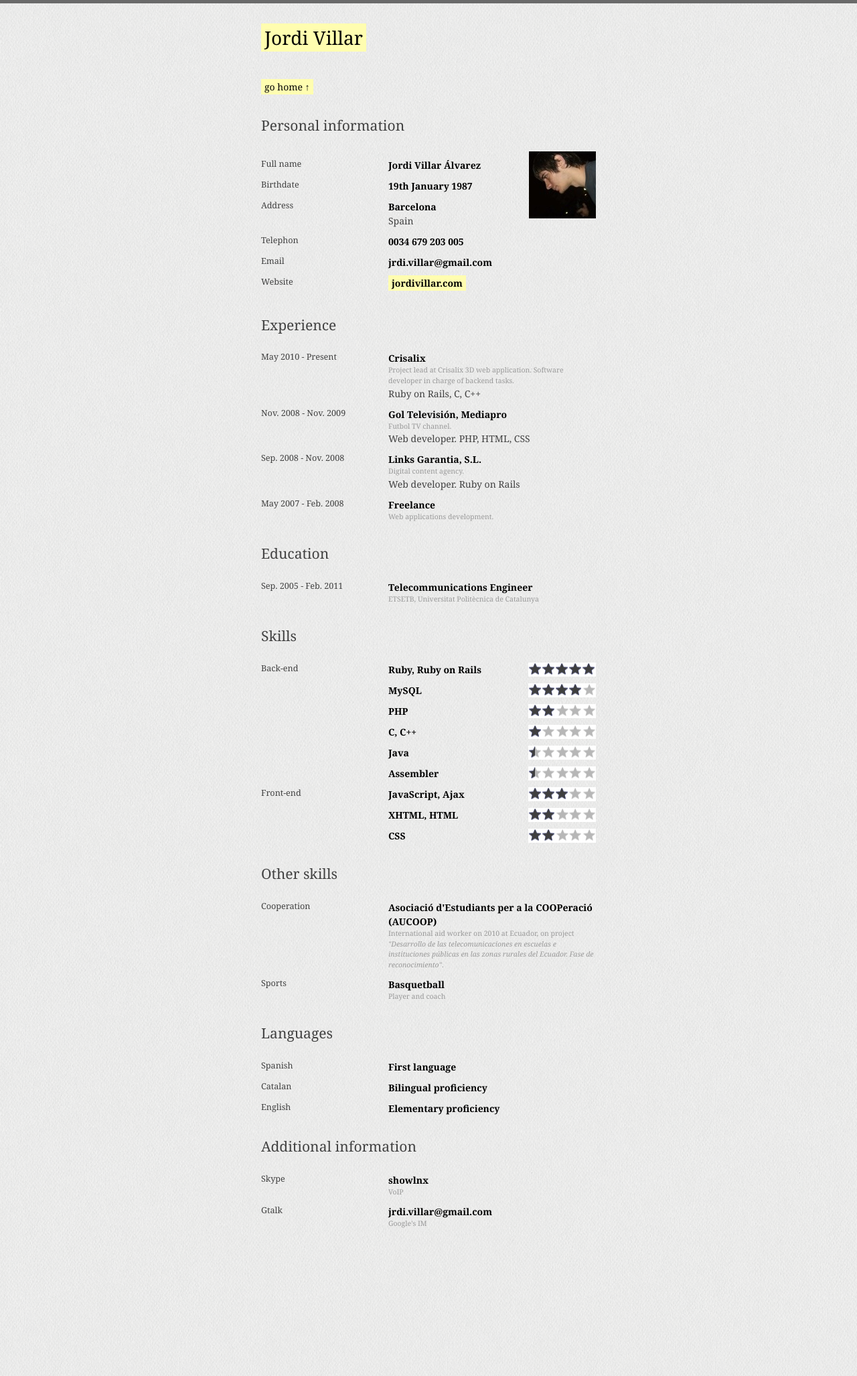
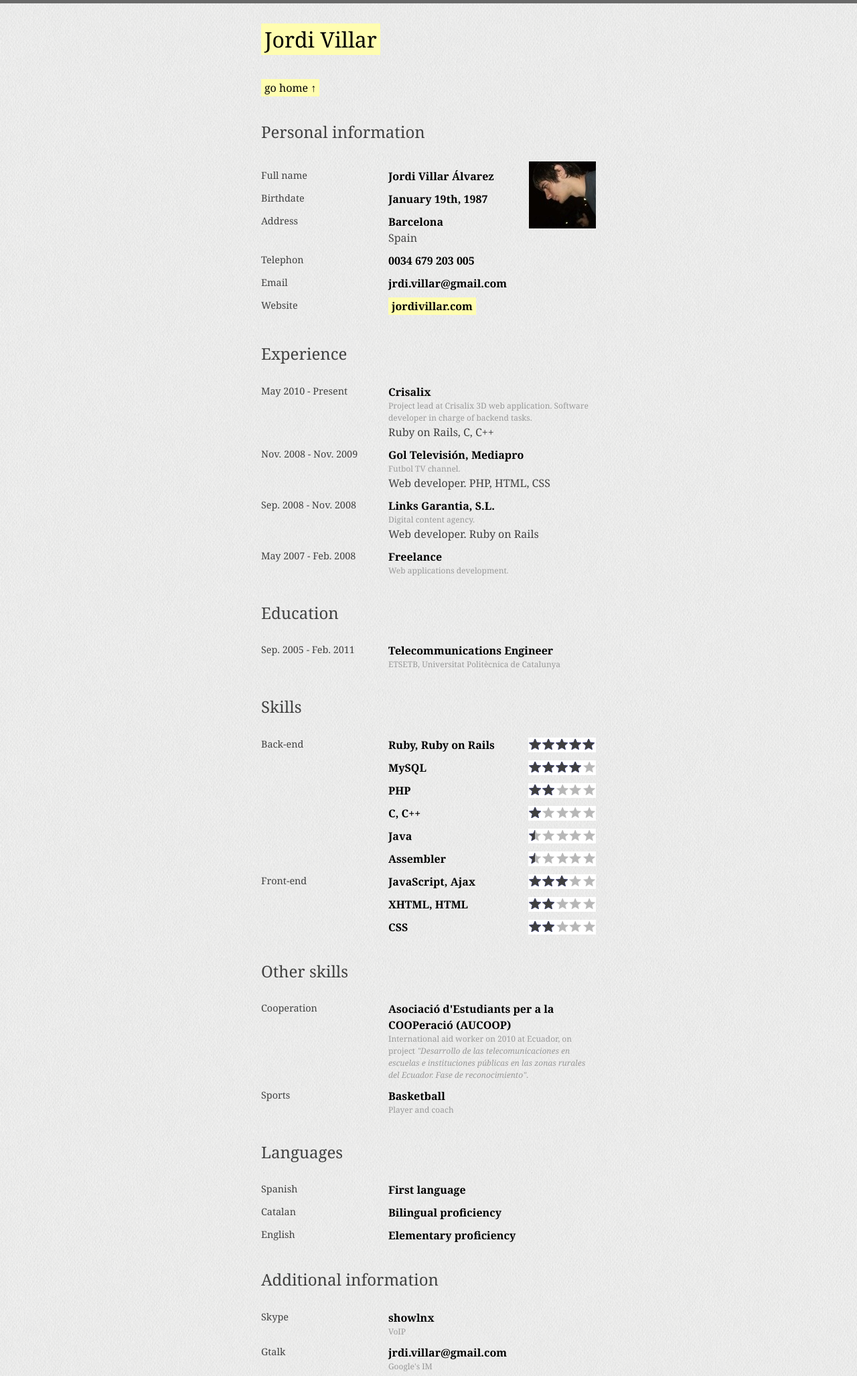
Before and after one commit to jrdi/jrdi.github.com, a Jekyll site: the page built from cv.html, in a window 1280 px wide. Shown: the whole page at 67% size. Built offline with Jekyll 4.4.1, drawn with Linux system fonts in a browser that asks for light colours; Markdown is read by kramdown in place of the engine named in the settings; before the commit the page ends 1839 px from its top, so only the background shows below that.

Commit message:
fix some bugs

```diff
--- a/_layouts/page.html
+++ b/_layouts/page.html
@@ -2,5 +2,5 @@
 layout: default
 ---
 
-<a href="/">go home ↑</a>
+<a href="/blog">go home ↑</a>
 {{ content }}
--- a/cv.html
+++ b/cv.html
@@ -10,7 +10,7 @@
 			<li><span>Full name</span>
 			<strong>Jordi Villar Álvarez</strong></li>
 			<li><span>Birthdate</span>
-			<strong>19th January 1987</strong></li>
+			<strong>January 19th, 1987</strong></li>
 			<address class="adr">
 				<li><span>Address</span>
 				<strong class="region">Barcelona</strong>
@@ -65,7 +65,7 @@
 	<ul>
 	  <li><span class="skill">Cooperation</span><strong>Asociació d'Estudiants per a la COOPeració (AUCOOP)</strong>
 		<small>International aid worker on 2010 at Ecuador, on project <em>"Desarrollo de las telecomunicaciones en escuelas e instituciones públicas en las zonas rurales del Ecuador. Fase de reconocimiento"</em>.</small></li>
-		<li><span class="skill">Sports</span><strong>Basquetball</strong>
+		<li><span class="skill">Sports</span><strong>Basketball</strong>
 		<small>Player and coach</small></li>
 	</ul>
 
--- a/index.html
+++ b/index.html
@@ -8,13 +8,13 @@
 <p>More information about me:</p>
 <ul class="square">
     <li>
-        <a href="/cv.html">Curriculum vitae</a>
+        <a href="/cv">Curriculum vitae</a>
     </li>
     <li>
         <a href="https://github.com/jrdi">GitHub</a>
     </li>
     <li>
-        <a href="http://es.linkedin.com/in/jordivillar">LinkedIn</a>
+        <a href="http://linkedin.com/in/jordivillar">LinkedIn</a>
     </li>
     <li>
         If you want to know more about me or my work, please contact me.
--- a/stylesheets/screen.css
+++ b/stylesheets/screen.css
@@ -56,7 +56,7 @@
 /* Layout */
 body {
 	color: #414141;
-	font: 14px/1.5 Georgia, Helvetica, Arial, sans-serif;
+	font: 1em/1.5 Georgia, Helvetica, Arial, sans-serif;
 	background: url('/images/fabric_1.png');
 	border-top: 5px solid #6A6A6A;
 }
```
